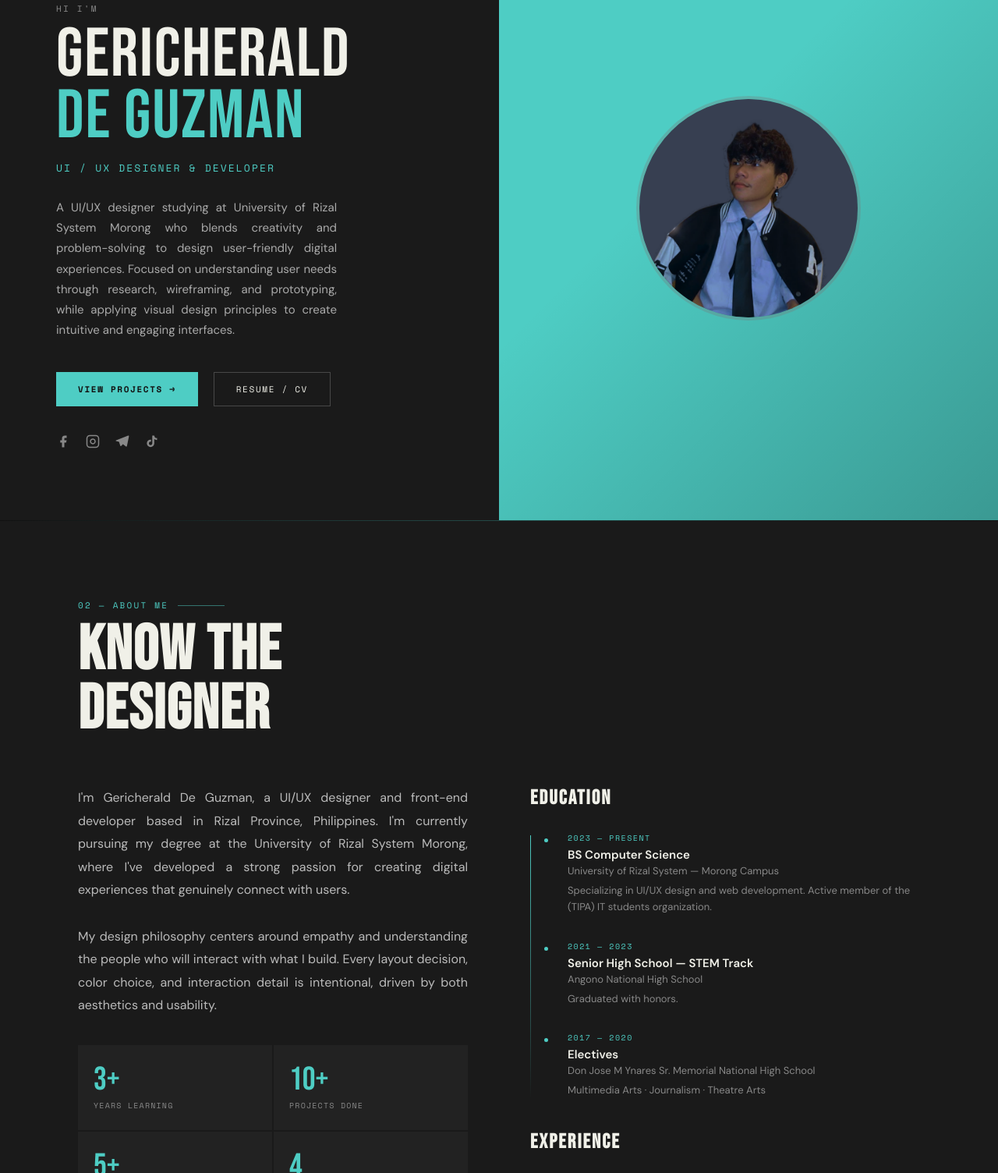
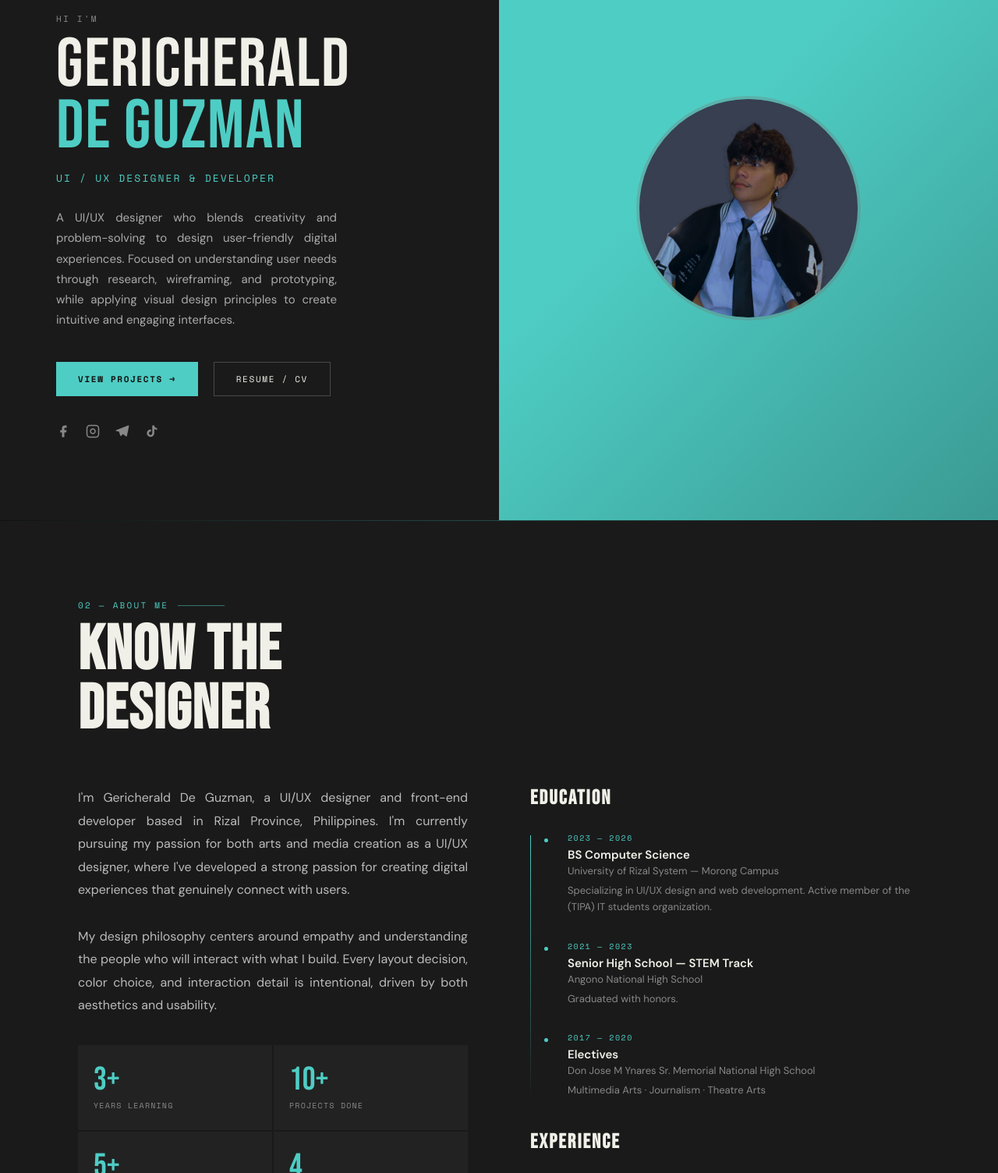
Before and after one commit to stemag11deguzmangeric-tech/Portfolio, a plain HTML site: page index.html in a window 1280 px wide. Shown: the part 133-1637 px from the top of the page at 78% size. Drawn offline with nearby package versions, Linux system fonts and the light colour scheme.

Commit message:
Revise bio and education timeline in index.html
Updated bio and education details for clarity and accuracy.

```diff
--- a/index.html
+++ b/index.html
@@ -885,8 +885,8 @@
     </div>
     <div class="hero-role">UI / UX Designer &amp; Developer</div>
     <p class="hero-bio">
-      A UI/UX designer studying at University of Rizal System Morong who blends creativity and problem-solving
-      to design user-friendly digital experiences. Focused on understanding user needs through research, wireframing,
+      A UI/UX designer who blends creativity and problem-solving  to design user-friendly digital experiences.
+      Focused on understanding user needs through research, wireframing,
       and prototyping, while applying visual design principles to create intuitive and engaging interfaces.
     </p>
     <div class="hero-actions">
@@ -933,7 +933,7 @@
     <div>
       <p class="about-intro reveal">
         I'm Gericherald De Guzman, a UI/UX designer and front-end developer based in Rizal Province, Philippines.
-        I'm currently pursuing my degree at the University of Rizal System Morong,
+        I'm currently pursuing my passion for both arts and media creation as a UI/UX designer,
          where I've developed a strong passion for creating digital experiences that genuinely connect with users.<br><br>
         My design philosophy centers around empathy and understanding the people who
         will interact with what I build. Every layout decision, color choice, and
@@ -952,7 +952,7 @@
         <h3>EDUCATION</h3>
         <div class="timeline">
           <div class="timeline-item">
-            <div class="timeline-year">2023 — Present</div>
+            <div class="timeline-year">2023 — 2026</div>
             <div class="timeline-title">BS Computer Science</div>
             <div class="timeline-place">University of Rizal System — Morong Campus</div>
             <div class="timeline-desc">Specializing in UI/UX design and web development. Active member of the (TIPA) IT students organization.</div>
```
